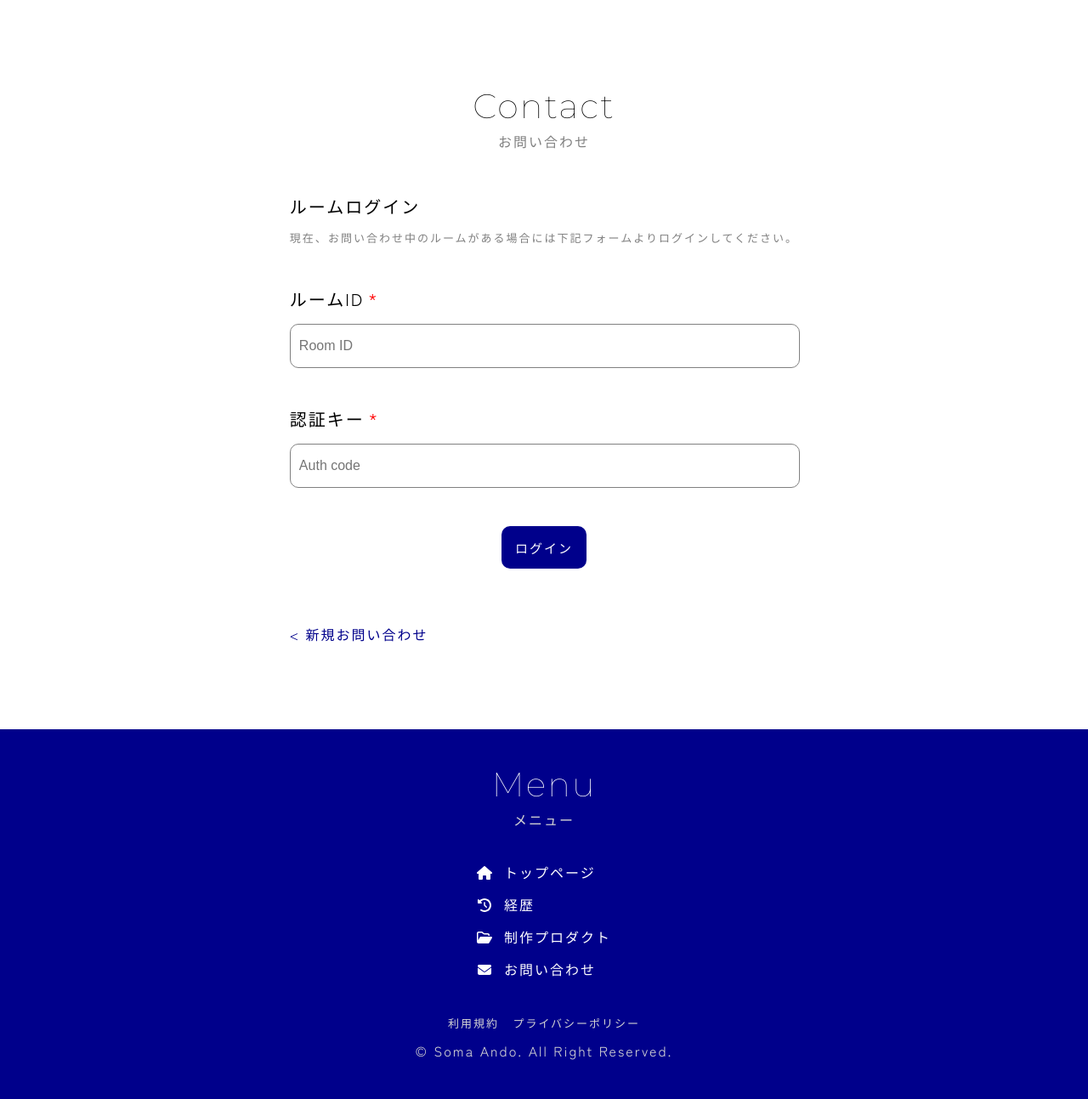
After one commit to somando/Portfolio, a Django app: page /contact/login in a window 1280 px wide. The commit adds this page. Shown: the whole page at 85% size. Run offline with Django 5.2, Linux system fonts and the light colour scheme; parts of the project's set-up code (start-up, migrations or seed data) failed here and were passed over.

Commit message:
Add Contact Page

```diff
--- a/somando/admin.py
+++ b/somando/admin.py
@@ -36,8 +36,8 @@ class SkillDataAdmin(admin.ModelAdmin):
 admin.site.register(SkillData, SkillDataAdmin)
 
 class ContactRoomDataAdmin(admin.ModelAdmin):
-    list_display = ('room_id', 'auth_code', 'email', 'progress', 'close')
-    list_filter = ('progress', 'close',)
+    list_display = ('room_id', 'auth_code', 'email', 'close')
+    list_filter = ('close',)
     search_fields = ('room_id', 'email',)
 
 admin.site.register(ContactRoomData, ContactRoomDataAdmin)
--- a/somando/models.py
+++ b/somando/models.py
@@ -47,8 +47,7 @@ class ContactRoomData(models.Model):
     room_id = models.CharField(max_length=20, unique=True)
     auth_code = models.CharField(max_length=6, blank=True)
     email = models.EmailField()
-    progress = models.BooleanField(default=False)
-    close = models.BooleanField(default=False)
+    close = models.BooleanField()
 
 class ContactMessageData(models.Model):
     room_id = models.CharField(max_length=20)
--- a/somando/urls.py
+++ b/somando/urls.py
@@ -25,7 +25,8 @@ urlpatterns = [
     path('products', views.products, name='products'),
     path('product/<slug:url>', views.product, name='product'),
     path('contact/', views.contact, name='contact'),
-    path('contact/<slug:id>', views.contactChat, name='contactChat'),
+    path('contact/login', views.contactLogin, name='contactLogin'),
+    path('contact/chat/<slug:id>', views.contactChat, name='contactChat'),
     path('privacy-policy/', views.privacyPolicy, name='privacy-policy'),
     path('terms-of-use/', views.termsOfUse, name='terms-of-use'),
 ]
--- a/somando/views.py
+++ b/somando/views.py
@@ -1,5 +1,8 @@
-from django.shortcuts import render
-from django.core.mail import send_mail
+from django.urls import reverse
+from django.shortcuts import render, redirect
+from django.template import Context
+from django.template.loader import get_template
+from django.core.mail import EmailMultiAlternatives
 from .models import *
 import random, string
 
@@ -167,6 +170,7 @@ def contact(request):
             room_id = room_id,
             auth_code = auth_code,
             email = email,
+            close = False,
         )
 
         ContactMessageData.objects.create(
@@ -179,10 +183,17 @@ def contact(request):
 
         subject = 'お問い合わせを受け付けました｜Soma Ando'
 
-        message = name + email + organization + details
-
-        send_mail(subject, message, 'no-reply@somando.jp', [email])
-        send_mail(subject, message, 'no-reply@somando.jp', ['info@somando.jp'])
+        context = {
+            'name': name,
+            'email': email,
+            'organization': organization,
+            'message': details,
+            'id': room_id,
+            'key': auth_code,
+        }
+        txt_content = get_template('mail/contact_create.txt').render(context)
+        mail = EmailMultiAlternatives(subject=subject, body=txt_content, from_email='no-reply@somando.jp', to=[email], bcc=['info@somando.jp'])
+        mail.send()
 
         response = render(request, 'somando/submitted.html', {
             'auth': auth_code,
@@ -194,10 +205,151 @@ def contact(request):
 
         return response
 
+def contactLogin(request):
+
+    if request.method == "GET":
+
+        if 'id' in request.GET:
+            room_id = request.GET['id']
+        else:
+            room_id = ''
+
+        return render(request, 'somando/contact-login.html', {
+            'id': room_id,
+            'error': False,
+        })
+
+    elif request.method == "POST":
+
+        room_id = request.POST['room_id']
+        auth_code = request.POST['auth_code']
+
+        if ContactRoomData.objects.filter(room_id=room_id, auth_code=auth_code).exists():
+
+            url = reverse('somando:contactChat', kwargs={'id': room_id})
+            response = redirect(url + '?key=' + auth_code)
+            response.set_cookie('contact_room_id', room_id)
+            response.set_cookie('contact_room_auth', auth_code)
+
+            return response
+
+        else:
+
+            return render(request, 'somando/contact-login.html', {
+                'id': room_id,
+                'error': True,
+            })
+
 def contactChat(request, id):
-    return render(request, 'somando/contact-chat.html', {
-        'id': id,
-    })
+
+    room = ContactRoomData.objects.get(room_id=id)
+
+    room_auth_code = room.auth_code
+
+    if request.method == "GET":
+
+        if 'key' in request.GET:
+
+            auth_code = request.GET['key']
+
+            if room.auth_code == auth_code:
+
+                messages = ContactMessageData.objects.filter(room_id=id).order_by('created_at')
+
+                for message in messages:
+                    message.message = message.message.replace('\n', "</span><br><span>")
+
+                response = render(request, 'somando/contact-chat.html', {
+                    'name': messages[0].user,
+                    'id': room.room_id,
+                    'email': room.email,
+                    'close': room.close,
+                    'room': room,
+                    'messages': messages,
+                })
+
+                response.set_cookie('contact_room_id', id)
+                response.set_cookie('contact_room_auth', auth_code)
+
+                return response
+
+        else:
+
+            url = reverse('somando:contactLogin')
+            response = redirect(url + '?id=' + id)
+
+            return response
+
+    elif request.method == "POST":
+
+        if request.POST['method'] == 'send_message':
+
+            message = request.POST['message']
+
+            past_messages = ContactMessageData.objects.filter(room_id=id).order_by('created_at').first()
+
+            room = ContactRoomData.objects.get(room_id=id)
+
+            room_auth_code = room.auth_code
+
+            if request.user.is_authenticated:
+
+                subject = '担当者からの返信がありました｜Soma Ando'
+
+                email = room.email
+
+                context = {
+                    'name': past_messages.user,
+                    'message': message,
+                    'id': room.room_id,
+                    'key': room_auth_code,
+                }
+                txt_content = get_template('mail/contact_message.txt').render(context)
+                mail = EmailMultiAlternatives(subject=subject, body=txt_content, from_email='no-reply@somando.jp', to=[email], bcc=['info@somando.jp'])
+                mail.send()
+
+                ContactMessageData.objects.create(
+                    room_id = id,
+                    user = '安戸 蒼真',
+                    organization = '',
+                    admin = True,
+                    message = message,
+                )
+
+            else:
+
+                subject = '質問者からの返信がありました｜Soma Ando'
+
+                email = room.email
+
+                context = {
+                    'name': past_messages.user,
+                    'message': message,
+                    'id': room.room_id,
+                    'key': room.auth_code,
+                }
+                txt_content = get_template('mail/contact_message_admin.txt').render(context)
+                mail = EmailMultiAlternatives(subject=subject, body=txt_content, from_email='no-reply@somando.jp', to=['info@somando.jp'])
+                mail.send()
+
+                ContactMessageData.objects.create(
+                    room_id = id,
+                    user = past_messages.user,
+                    organization = past_messages.organization,
+                    admin = False,
+                    message = message,
+                )
+
+        elif request.POST['method'] == 'close_room':
+
+            room = ContactRoomData.objects.get(room_id=id)
+
+            room.close = not room.close
+
+            room.save()
+
+        url = reverse('somando:contactChat', kwargs={'id': id})
+        return redirect(url + '?key=' + room_auth_code)
 
 def termsOfUse(request):
 
--- a/static/somando/styles.css
+++ b/static/somando/styles.css
@@ -21,19 +21,110 @@ footer {
     margin-bottom: 0;
 }
 
-.experience, .products, .contact, .privacy-policy, .terms-of-use {
+.experience, .products, .contact, .privacy-policy, .terms-of-use, .mail, .chat {
     margin: 50px 0;
 }
 
-.experience .item-box, .privacy-policy .item-box, .terms-of-use .item-box, .contact .item-box {
+.experience .item-box, .privacy-policy .item-box, .terms-of-use .item-box, .contact .item-box, .mail .item-box, .chat .item-box {
     margin: 45px 0;
 }
 
-#experience-main, #contact-main, #privacy-policy-main, #terms-of-use-main {
+#experience-main, #contact-main, #privacy-policy-main, #terms-of-use-main, #mail-main {
     width: fit-content;
     max-width: min(600px, 86%);
     min-width: min(400px, 86%);
     margin: auto;
+}
+
+.bubble-parent {
+    width: 100%;
+}
+
+.message-info {
+    font-size: 13px;
+}
+
+#chat-main {
+    width: min(600px, 86%);
+    margin: auto;
+}
+
+.message-detail {
+    border: gray 1px solid;
+    width: fit-content;
+    height: fit-content;
+    max-width: 80%;
+    padding: 10px 15px;
+    text-align: right;
+    font-size: 15px;
+    border-radius: 0 25px 25px 25px;
+}
+
+.message-detail p {
+    margin: 0;
+    display: inline-block;
+    max-width: 100%;
+    height: fit-content;
+    overflow-wrap: break-word;
+    text-align: left;
+}
+
+.message-detail-right {
+    background-color: rgb(200, 241, 255);
+}
+
+.message-right {
+    text-align: right;
+    margin-left: auto;
+    border-radius: 25px 0 25px 25px;
+}
+
+.chat-input {
+    width: 80%;
+    height: 100px;
+    padding: 10px 15px;
+    border-radius: 20px;
+    border: gray 1px solid;
+    resize: none;
+    font-size: 16px;
+    overflow-x: hidden;
+    overflow-y: scroll;
+}
+
+.chat-button {
+    width: 13%;
+    height: 122px;
+    border-radius: 20px;
+    background-color: darkblue;
+    color: white;
+    vertical-align: top;
+    border: gray 1px solid;
+    font-size: 15px;
+}
+
+.chat-button-close, .chat-button-open {
+    width: 100%;
+    height: 50px;
+    border-radius: 25px;
+    margin-top: 10px;
+    border: gray 1px solid;
+}
+
+.chat-button-close::after, .chat-button-open::after {
+    margin-left: 10px;
+    letter-spacing: 5px;
+}
+
+.chat-button-close::after {
+    content: "ルームを閉じる";
+}
+
+.chat-button-open::after {
+    content: "ルームを再度開く";
+}
+
+.send-div {
+    display: inline-block;
 }
 
 .products .item-box {
--- /dev/null
+++ b/templates/somando/contact-login.html
@@ -0,0 +1,45 @@
+{% extends "somando/layout.html" %}
+{% load static %}
+{% block title %}Contact Login{{ block.super }}{% endblock title %}
+{% block content %}
+{% autoescape off %}
+<main id="contact-main">
+    <div id="contact" class="section">
+        <h2 class="title animation-wait">Contact</h2>
+        <p class="description fade-in-bottom05 animation-wait">お問い合わせ</p>
+        <form method="post">
+            {% csrf_token %}
+            <div class="contact">
+                <div class="item-box fade-in-bottom05 contact-div animation-wait">
+                    <p class="detail break-span"><span>ルームログイン</span></p>
+                    <p class="detail-text break-span"><span>現在、</span><span>お問い合わせ中の</span><span>ルームが</span><span>ある場合には</span><span>下記フォームより</span><span>ログインしてください。</span></p>
+                </div>
+                {% if error %}
+                    <div class="item-box fade-in-bottom05 contact-div animation-wait error-log">
+                        <p class="detail-text break-span"><span><i class="fa-regular fa-circle-xmark"></i> 認証情報が</span><span>異なっています。</span></p>
+                    </div>
+                {% endif %}
+                <div class="item-box fade-in-bottom05 contact-div animation-wait">
+                    <p class="detail break-span"><span>ルームID</span><span class="required">*</span></p>
+                    <input type="text" class="contact-input" placeholder="Room ID" name="room_id" value="{{ id }}" required>
+                </div>
+                <div class="item-box fade-in-bottom05 contact-div animation-wait">
+                    <p class="detail break-span"><span>認証キー</span><span class="required">*</span></p>
+                    <input type="password" class="contact-input" placeholder="Auth code" name="auth_code" required>
+                </div>
+                <div class="item-box fade-in-bottom05 contact-div animation-wait contact-button">
+                    <button class="contact-button">ログイン</button>
+                </div>
+                <div class="item-box fade-in-bottom05 contact-div animation-wait">
+                    <p class="contact-login"><a href="{% url "somando:contact" %}">< 新規お問い合わせ</a></p>
+                </div>
+            </div>
+        </form>
+    </div>
+</main>
+<script src="{% static "somando/fadein.js" %}"></script>
+<script>
+    delay_set("contact-div", 0.6, 0.2);
+</script>
+{% endautoescape %}
+{% endblock content %}
```
Also changed, not shown: other parts of static/somando/styles.css (+45 -1 lines), templates/mail/contact_create.txt (added, +32 -0 lines), templates/mail/contact_message.txt (added, +18 -0 lines), templates/mail/contact_message_admin.txt (added, +16 -0 lines), templates/somando/contact-chat.html (added, +71 -0 lines), templates/somando/contact.html (+8 -11 lines), somando/migrations/0010_remove_contactroomdata_progress.py (added), somando/migrations/0011_alter_contactroomdata_close.py (added).
